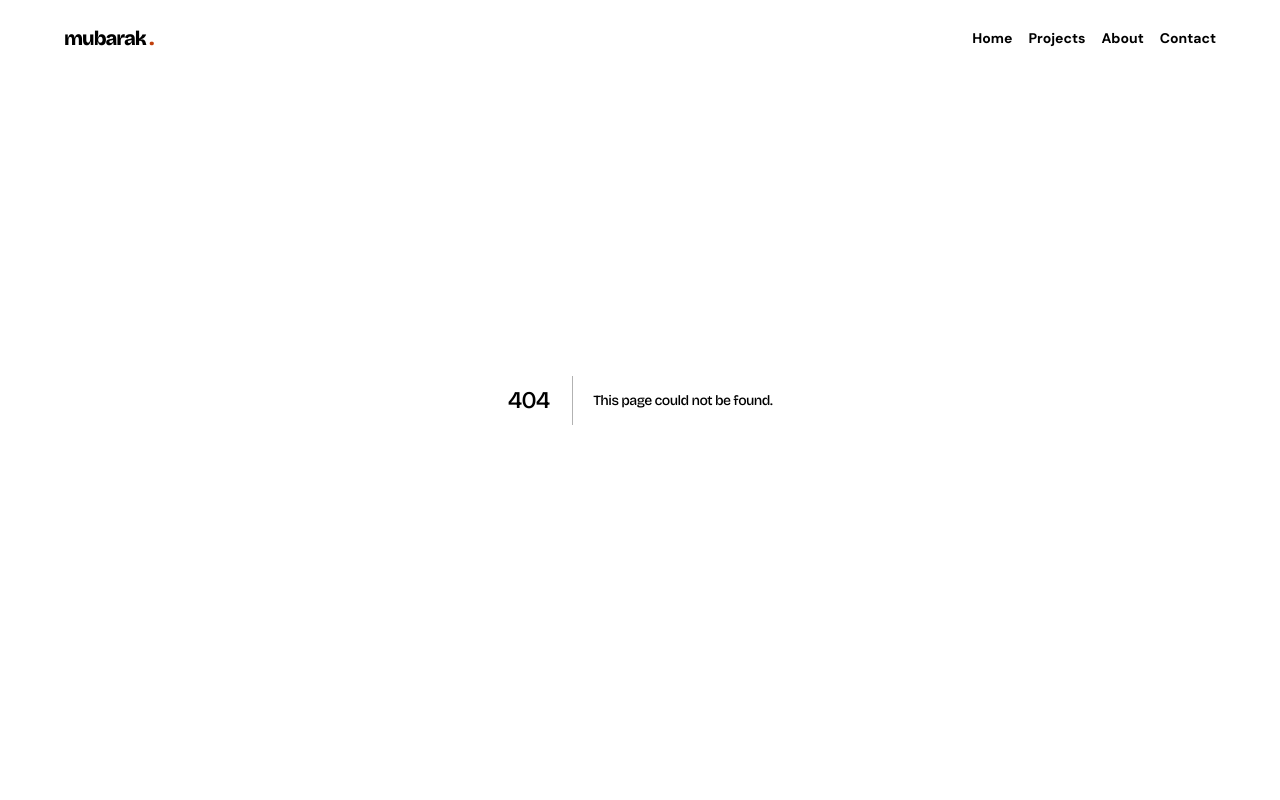
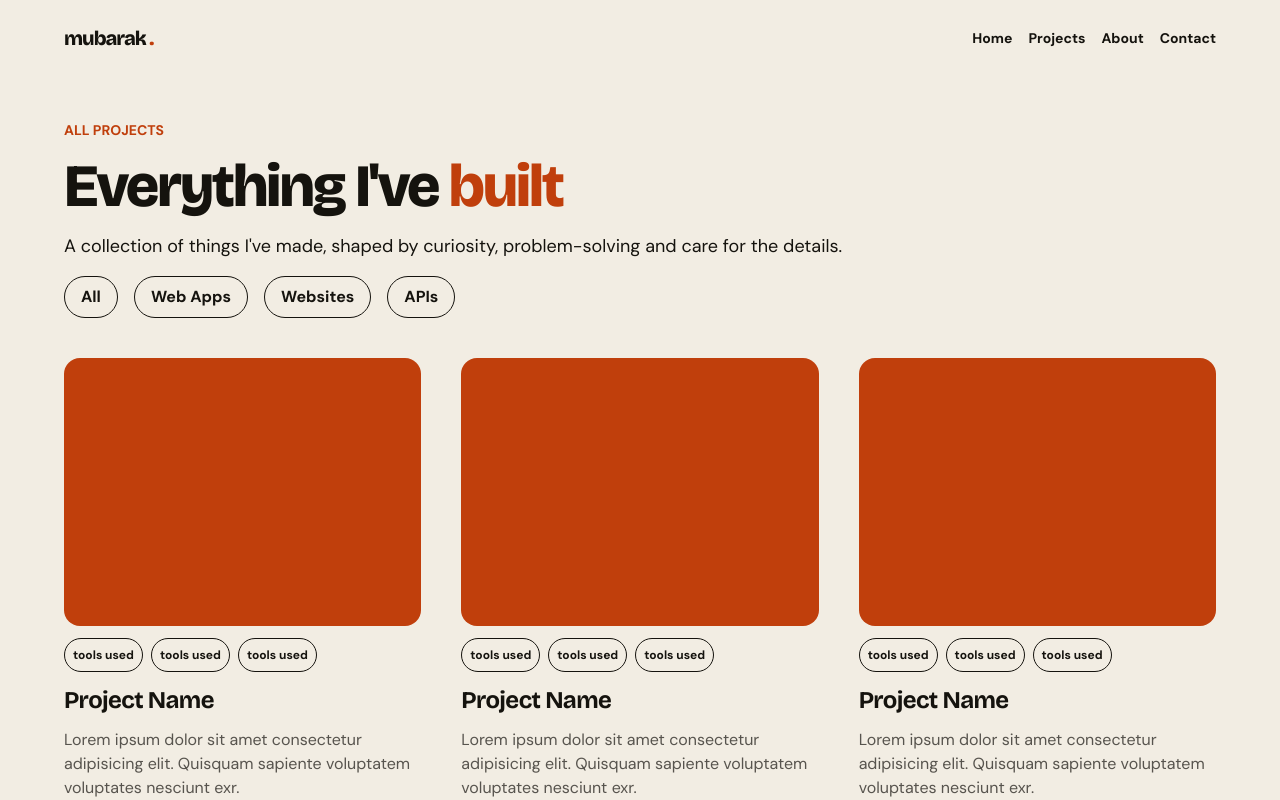
Before and after one commit to MubarakAfolabi/my-portfolio, a Next.js app: page /projects in a window 1280 px wide. Before the commit this address had no page. Shown: the top 800 px of the page. Built offline with nearby package versions, Linux system fonts and the light colour scheme.

Commit message:
Add Projects page

```diff
--- /dev/null
+++ b/app/projects/page.tsx
@@ -0,0 +1,43 @@
+import Footer from "@/component/layout/Footer";
+import ProjectCard from "@/component/ui/ProjectCard";
+
+export default function Projects() {
+  return (
+    <main className="flex flex-col gap-14 mt-30">
+      <section className="w-full mx-auto max-w-300 px-6 flex flex-col gap-10">
+        <div className="flex flex-col gap-4">
+          <div className="text-primary text-sm font-semibold">ALL PROJECTS</div>
+          <h1 className="text-4xl lg:text-6xl">
+            Everything I&apos;ve <span className="text-primary">built</span>
+          </h1>
+          <p className="text-lg">
+            A collection of things I&apos;ve made, shaped by curiosity,
+            problem-solving and care for the details.
+          </p>
+          <ul className="flex items-center gap-4 flex-wrap">
+            <li className="flex shrink-0 whitespace-nowrap items-center gap-2 font-semibold border border-foreground text-foreground w-fit py-2 px-4 rounded-full cursor-pointer">
+              All
+            </li>
+            <li className="flex shrink-0 whitespace-nowrap items-center gap-2 font-semibold border border-foreground text-foreground w-fit py-2 px-4 rounded-full cursor-pointer">
+              Web Apps
+            </li>
+            <li className="flex shrink-0 whitespace-nowrap items-center gap-2 font-semibold border border-foreground text-foreground w-fit py-2 px-4 rounded-full cursor-pointer">
+              Websites
+            </li>
+            <li className="flex shrink-0 whitespace-nowrap items-center gap-2 font-semibold border border-foreground text-foreground w-fit py-2 px-4 rounded-full cursor-pointer">
+              APIs
+            </li>
+          </ul>
+        </div>
+
+        <ul className="grid grid-cols-[repeat(auto-fit,minmax(280px,1fr))] gap-10">
+          <ProjectCard />
+          <ProjectCard />
+          <ProjectCard />
+        </ul>
+      </section>
+
+      <Footer />
+    </main>
+  );
+}
```
